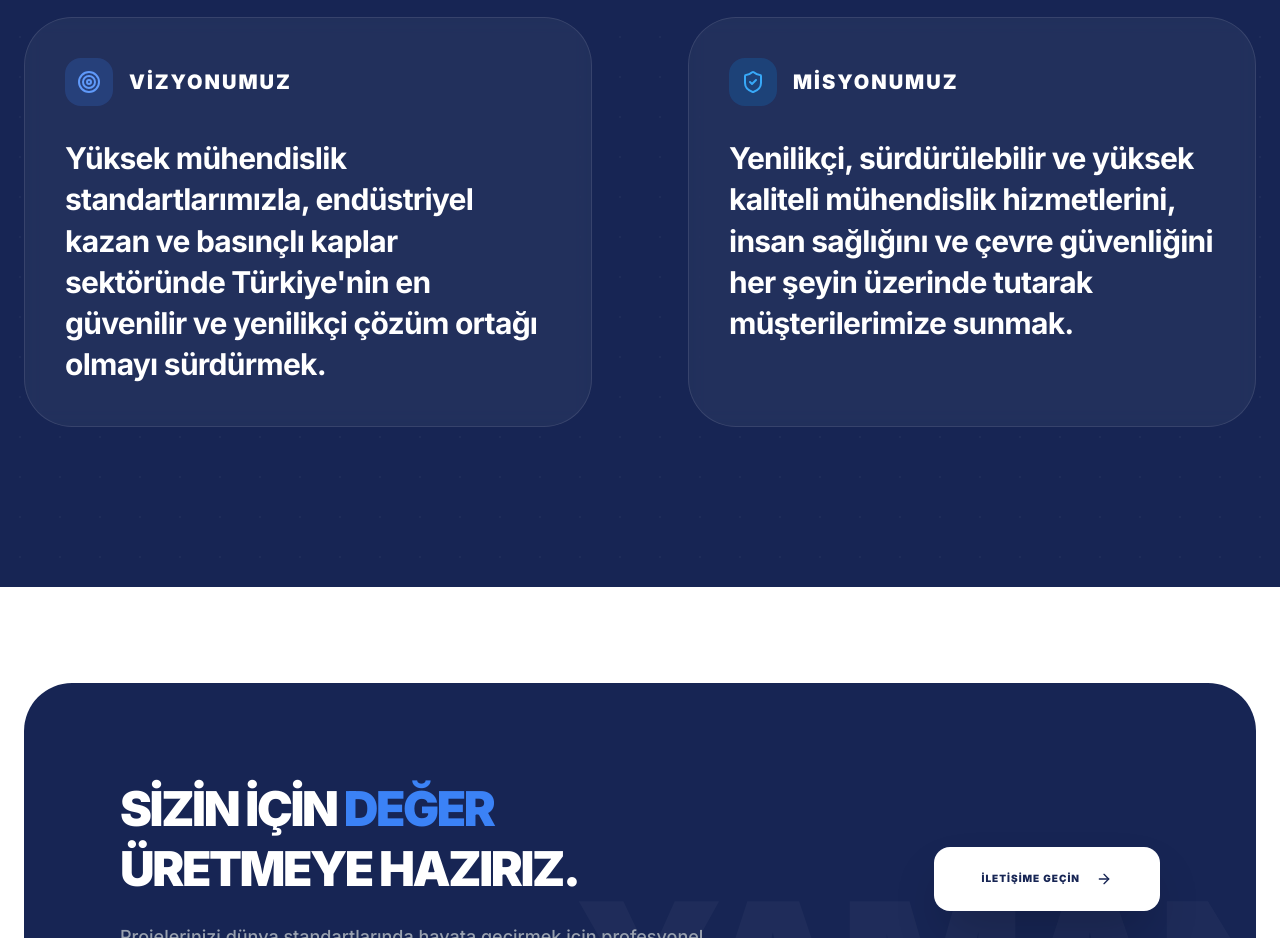
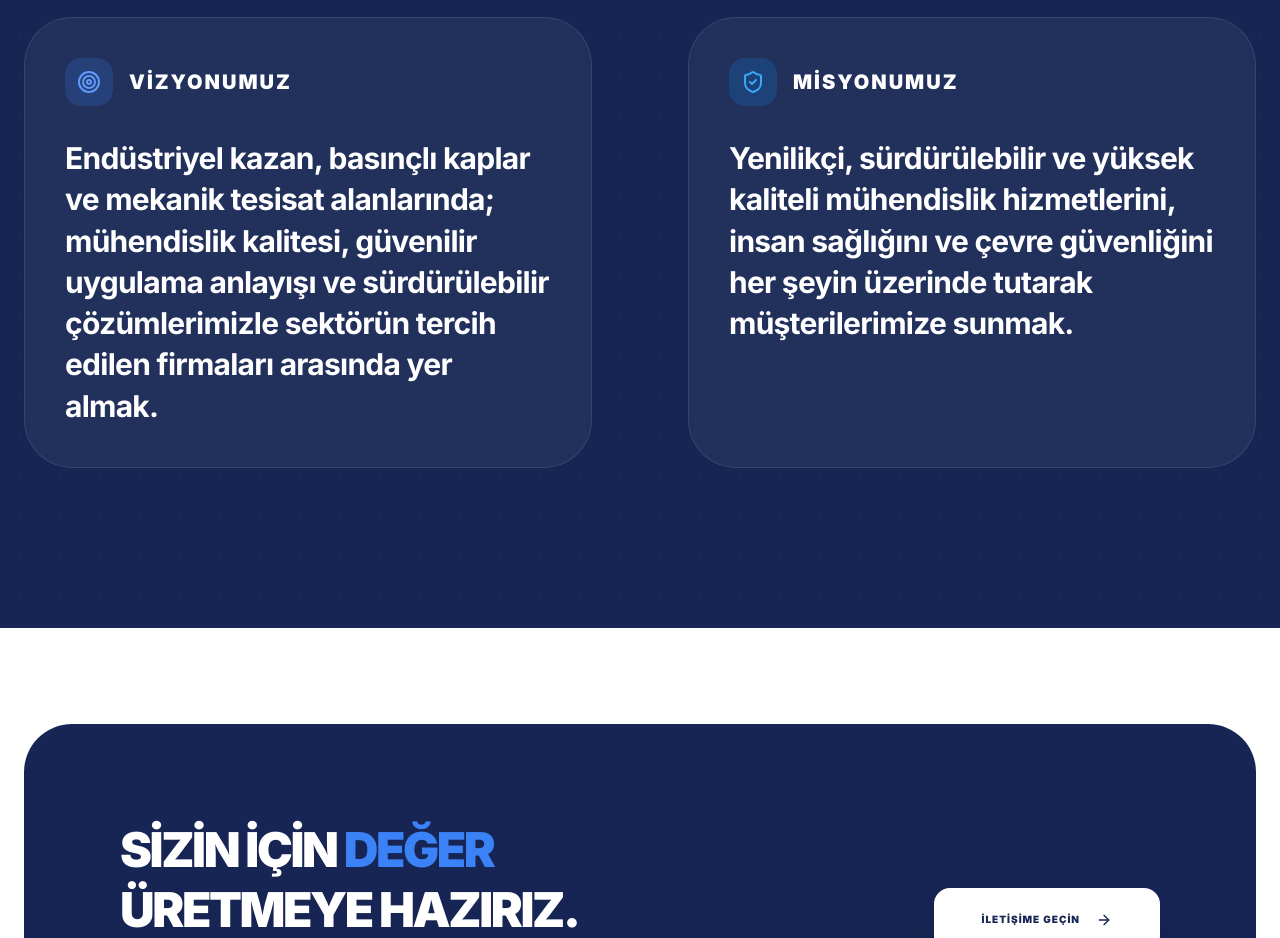
Before and after one commit to talhaff/Yaman_Kazan, a Next.js app: page /kurumsal/hakkimizda in a window 1280 px wide. Shown: the part 2260-3198 px from the top of the page. Built offline with nearby package versions, Linux system fonts and the light colour scheme.

Commit message:
feat: update vision statement and issuer description for certifications to improve clarity and accuracy

```diff
--- a/src/app/(site)/kurumsal/hakkimizda/page.tsx
+++ b/src/app/(site)/kurumsal/hakkimizda/page.tsx
@@ -114,7 +114,7 @@ export default function HakkimizdaPage() {
                 <h3 className="text-xl font-black text-white uppercase tracking-widest">Vizyonumuz</h3>
               </div>
               <p className="text-2xl md:text-3xl font-bold text-white tracking-tight leading-snug group-hover:text-primary-400 transition-colors duration-500">
-                Yüksek mühendislik standartlarımızla, endüstriyel kazan ve basınçlı kaplar sektöründe Türkiye'nin en güvenilir ve yenilikçi çözüm ortağı olmayı sürdürmek.
+                Endüstriyel kazan, basınçlı kaplar ve mekanik tesisat alanlarında; mühendislik kalitesi, güvenilir uygulama anlayışı ve sürdürülebilir çözümlerimizle sektörün tercih edilen firmaları arasında yer almak.
               </p>
             </motion.div>
 
--- a/src/app/(site)/kurumsal/sertifikalar/page.tsx
+++ b/src/app/(site)/kurumsal/sertifikalar/page.tsx
@@ -15,7 +15,7 @@ export const revalidate = 60;
 const fallbackCertificates = [
   {
     title: "ISO 45001:2018",
-    issuer: "Kalite Yönetim Sistemi Sertifikası",
+    issuer: "İş Sağlığı ve Güvenliği Yönetim Sistemi Sertifikası",
     image: "/img/sertifika1.png",
     code: "OHS-2026-YK"
   },
```
